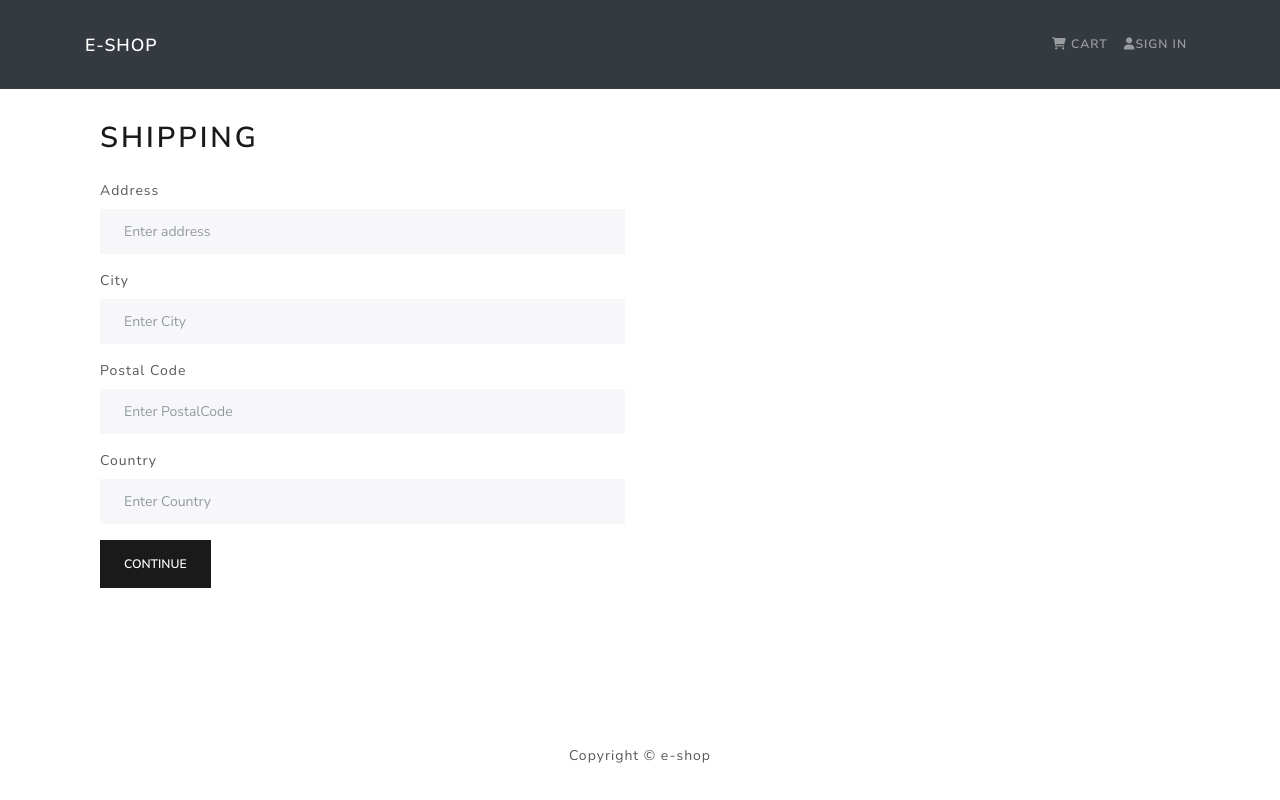
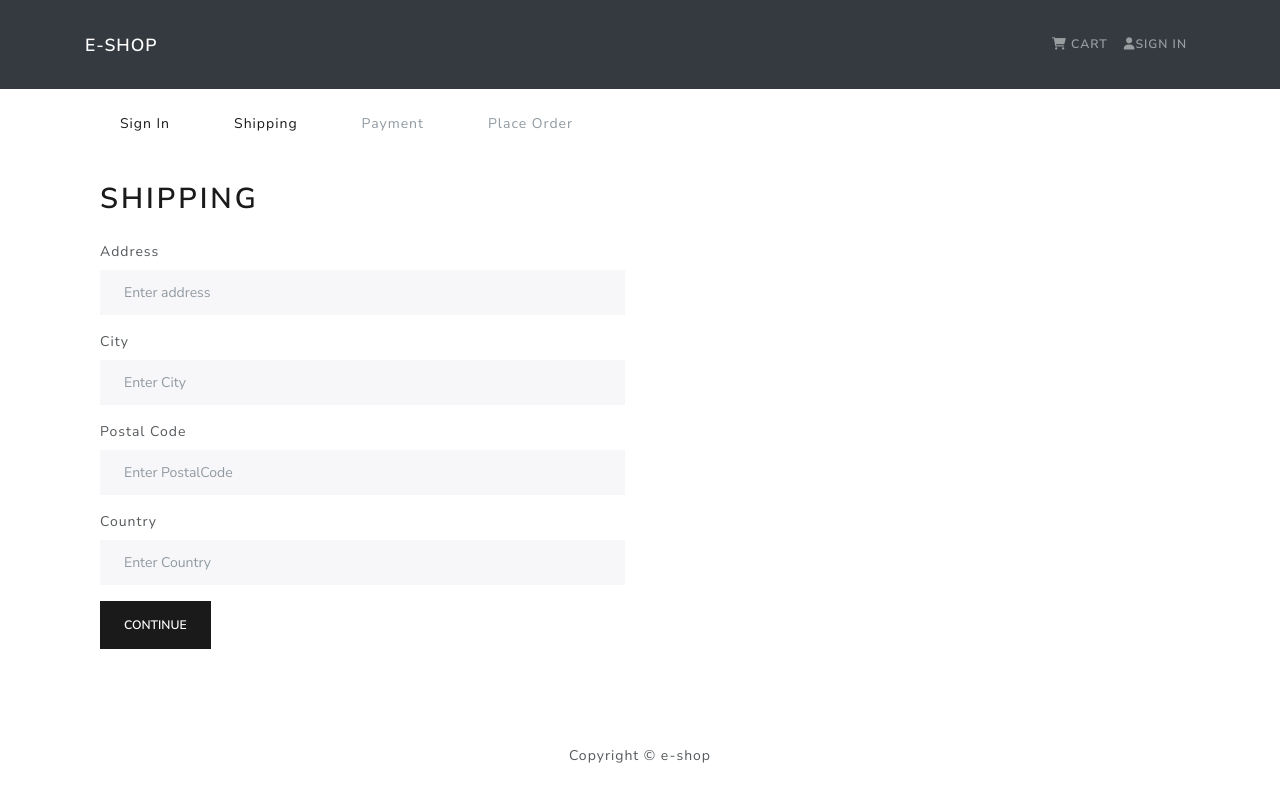
Before and after one commit to bharathsurya021/ecommerceshop, a React (Create React App) app in the folder frontend/: page /shipping in a window 1280 px wide. Built offline with nearby package versions, Linux system fonts and the light colour scheme.

Commit message:
checkout steps

```diff
--- /dev/null
+++ b/frontend/src/components/CheckoutSteps.js
@@ -0,0 +1,41 @@
+import React from 'react'
+import { Nav } from 'react-bootstrap'
+import { LinkContainer } from 'react-router-bootstrap'
+
+const CheckoutSteps = ({ step1, step2, step3, step4 }) => {
+    return (
+        <Nav className='justify-content-center mb-4'>
+            <Nav.Item>
+                {step1 ? (
+                    <LinkContainer to='/login'>
+                        <Nav.Link>Sign In</Nav.Link>
+                    </LinkContainer>
+                ) : <Nav.Link disabled>Sign In</Nav.Link>}
+            </Nav.Item>
+            <Nav.Item>
+                {step2 ? (
+                    <LinkContainer to='/shipping'>
+                        <Nav.Link>Shipping</Nav.Link>
+                    </LinkContainer>
+                ) : <Nav.Link disabled>Shipping</Nav.Link>}
+            </Nav.Item>
+            <Nav.Item>
+                {step3 ? (
+                    <LinkContainer to='/payment'>
+                        <Nav.Link>Payment</Nav.Link>
+                    </LinkContainer>
+                ) : <Nav.Link disabled>Payment</Nav.Link>}
+            </Nav.Item>
+            <Nav.Item>
+                {step4 ? (
+                    <LinkContainer to='/placeorder'>
+                        <Nav.Link>Place Order</Nav.Link>
+                    </LinkContainer>
+                ) : <Nav.Link disabled>Place Order</Nav.Link>}
+            </Nav.Item>
+
+        </Nav>
+    )
+}
+
+export default CheckoutSteps
--- a/frontend/src/screens/ShippingScreen.js
+++ b/frontend/src/screens/ShippingScreen.js
@@ -3,6 +3,7 @@ import { useNavigate } from 'react-router-dom'
 import { Form, Button } from 'react-bootstrap'
 import { useDispatch, useSelector } from 'react-redux'
 import FormContainer from '../components/FormContainer'
+import CheckoutSteps from '../components/CheckoutSteps'
 import { saveShippingAddress } from '../actions/cartActions'
 const ShippingScreen = () => {
 
@@ -25,6 +26,7 @@ const ShippingScreen = () => {
     }
     return (
         <FormContainer>
+            <CheckoutSteps step1 step2 />
             <h1>Shipping</h1>
             <Form onSubmit={submitHandler}>
                 <Form.Group controlId='address' className='mb-3'>
```
